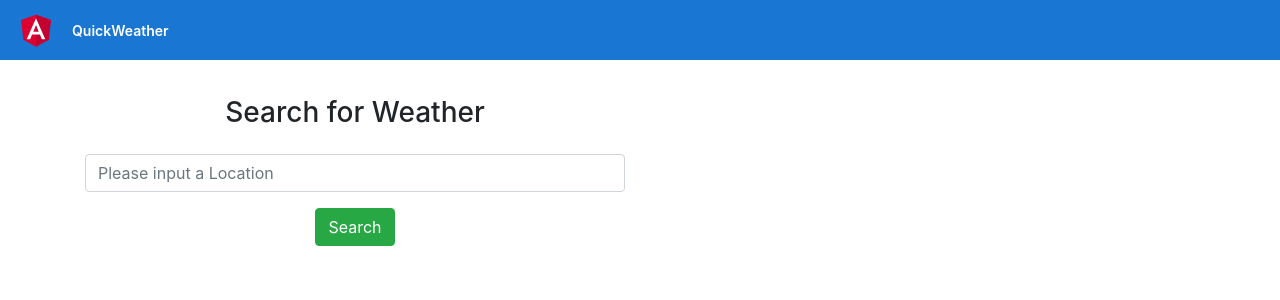
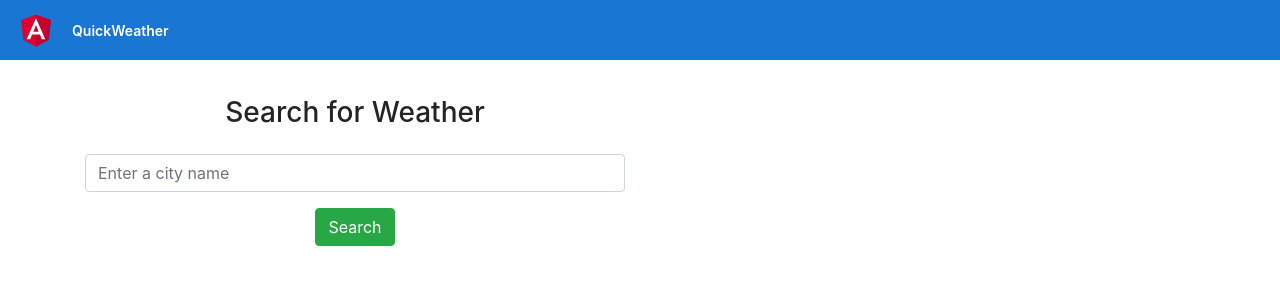
Before and after one commit to bala3ji/Weather, an Angular app: page / in a window 1280 px wide. Shown: the top 300 px of the page. Built offline with nearby package versions, Linux system fonts and the light colour scheme.

Commit message:
updated ui

```diff
--- a/src/app/weather/weather.component.html
+++ b/src/app/weather/weather.component.html
@@ -12,7 +12,7 @@
               type="text"
               id="weatherLocation"
               aria-describedby="weatherLocation"
-              placeholder="Please input a Location"
+              placeholder="Enter a city name"
               formControlName="location"
             />
           </div>
```
